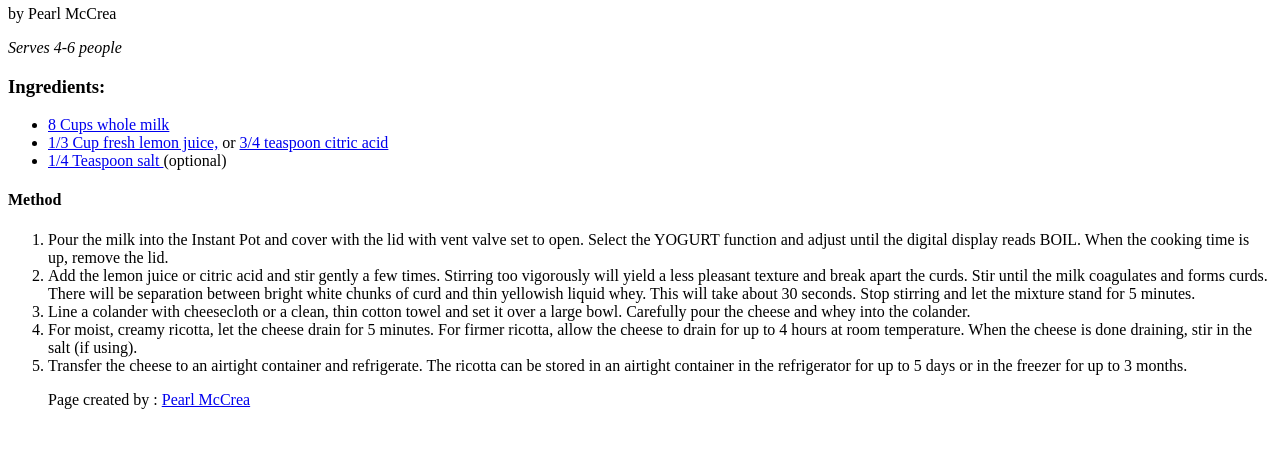
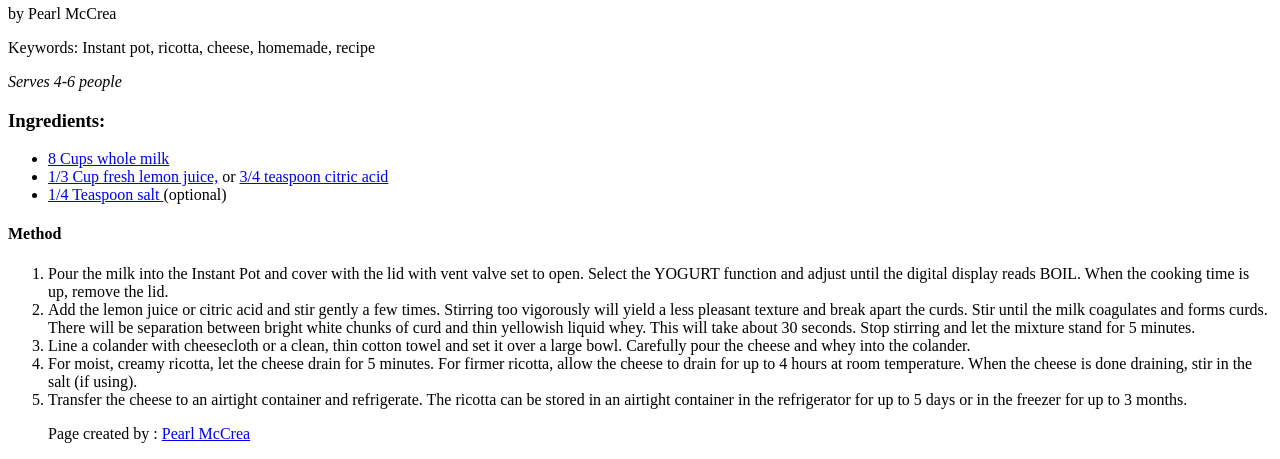
Before and after one commit to pearlmccrea/FinalThyme, a plain HTML site: page recipe/index.html in a window 1280 px wide. Shown: the part 374-833 px from the top of the page. Before the commit the page ends 800 px from the top, so only its background shows below. Drawn offline with Linux system fonts and the light colour scheme; files whose address does not match are found by name.

Commit message:
This commit adds keywords

```diff
--- a/recipe/index.html
+++ b/recipe/index.html
@@ -12,7 +12,9 @@
     <h1>Homemade Ricotta </h1>
         <h2>In Your Instant Pot</h2>
         <p>by Pearl McCrea</p>
+        <p>Keywords: Instant pot, ricotta, cheese, homemade, recipe</p>
         <p><em>Serves 4-6 people</em></p>
+
 
     <h3> <head>Ingredients:</head></h3>
         <ul> <li><a href="https://en.wikipedia.org/wiki/Milk">8 Cups whole milk</a></li>
```
